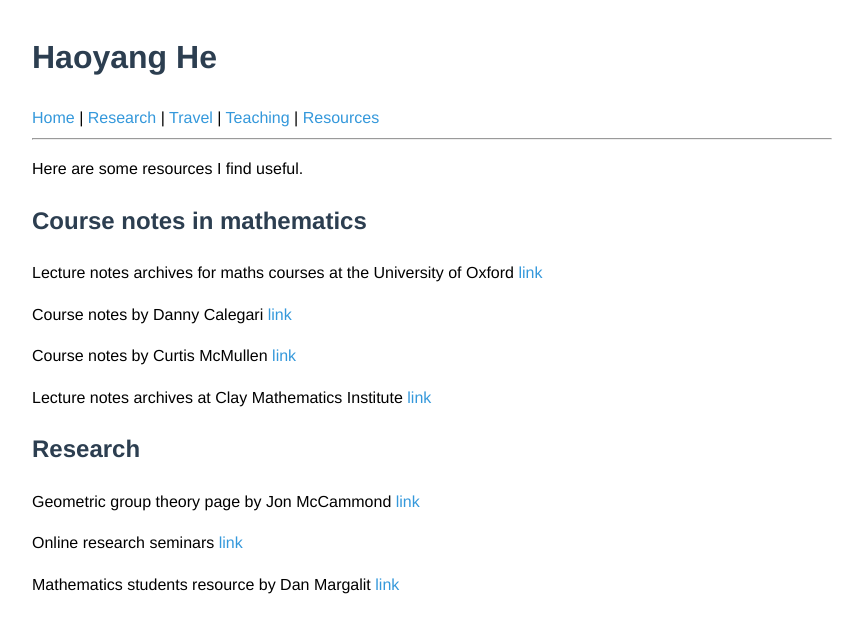
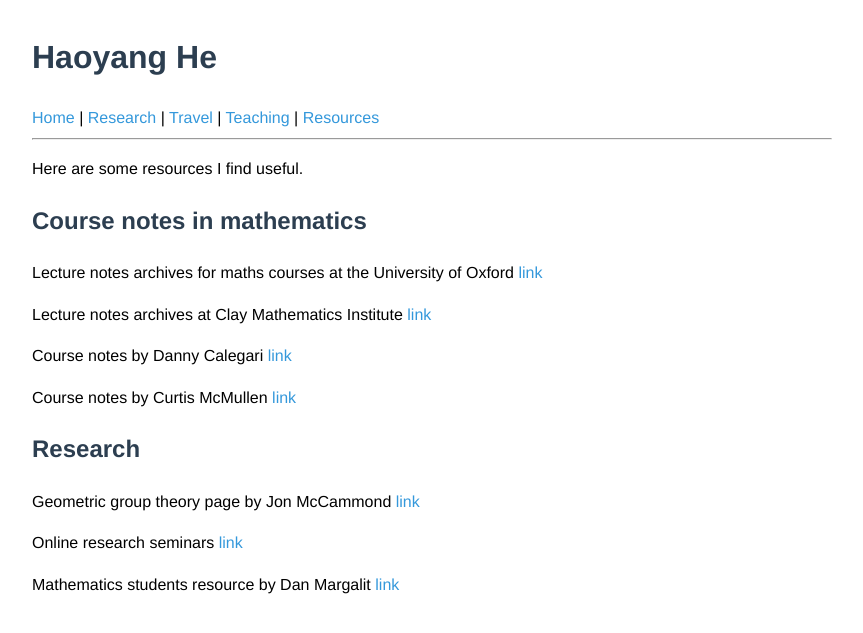
Before and after one commit to haoyang-he/haoyang-he.github.io, a Jekyll site: the page built from resources.md, in a window 1280 px wide. Shown: the top 633 px of the page, without its empty margins (208-1071 px from the left). Built offline with Jekyll 4.4.1, drawn with Linux system fonts in a browser that asks for light colours.

```diff
--- a/resources.md
+++ b/resources.md
@@ -9,11 +9,11 @@ Here are some resources I find useful.
 
 Lecture notes archives for maths courses at the University of Oxford [link](https://courses.maths.ox.ac.uk/course/index.php)
 
+Lecture notes archives at Clay Mathematics Institute [link](https://www.claymath.org/resource_type/lecture-notes/)
+
 Course notes by Danny Calegari [link](https://math.uchicago.edu/~dannyc/teaching.html)
 
 Course notes by Curtis McMullen [link](https://people.math.harvard.edu/~ctm/courses.html)
-
-Lecture notes archives at Clay Mathematics Institute [link](https://www.claymath.org/resource_type/lecture-notes/)
 
 ## Research
 
```
